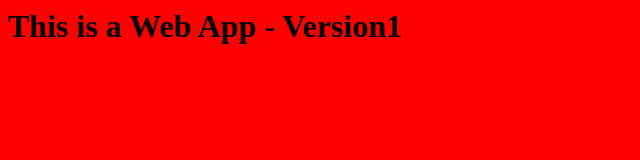
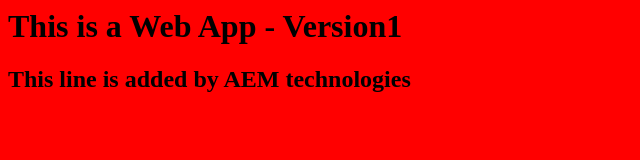
Before and after one commit to daipayanadhikari/website, a plain HTML site: page index.html in a window 1280 px wide. Shown: the whole page, without its empty margins (0-640 px from the left). Drawn offline with Linux system fonts and the light colour scheme.

Commit message:
Update index.html

```diff
--- a/index.html
+++ b/index.html
@@ -2,5 +2,6 @@
 	<head><title> Class on git</title></head>
 	<body bgcolor="red">
 		<h1> This is a Web App - Version1 </h1>
+		<h2> This line is added by AEM technologies
 	</body>
 </html>
```
